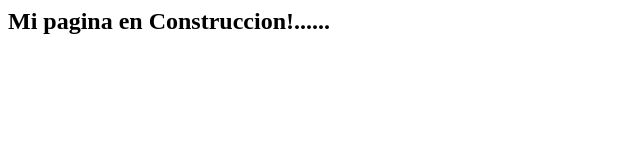
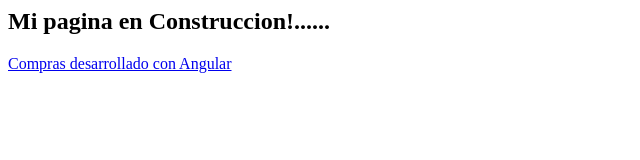
Before and after one commit to Cahuasiri/kawadev, a plain HTML site: page index.html in a window 1280 px wide. Shown: the whole page, without its empty margins (0-640 px from the left). Drawn offline with Linux system fonts and the light colour scheme.

Commit message:
Update index.html

```diff
--- a/index.html
+++ b/index.html
@@ -4,5 +4,6 @@
   </head>
   <body>
     <h2>Mi pagina en Construccion!......</h2>
+    <a href="https://github.com/Cahuasiri/compras-angular.git"> Compras desarrollado con Angular</a>
   </body>
 </html>
```
